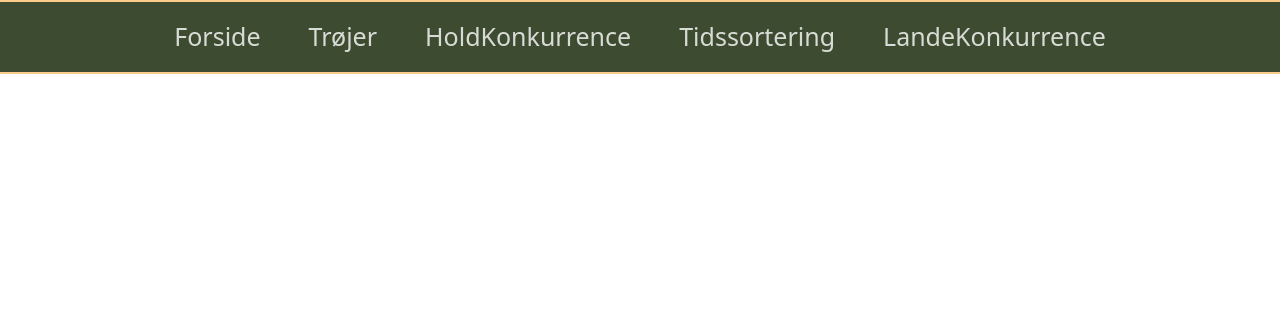
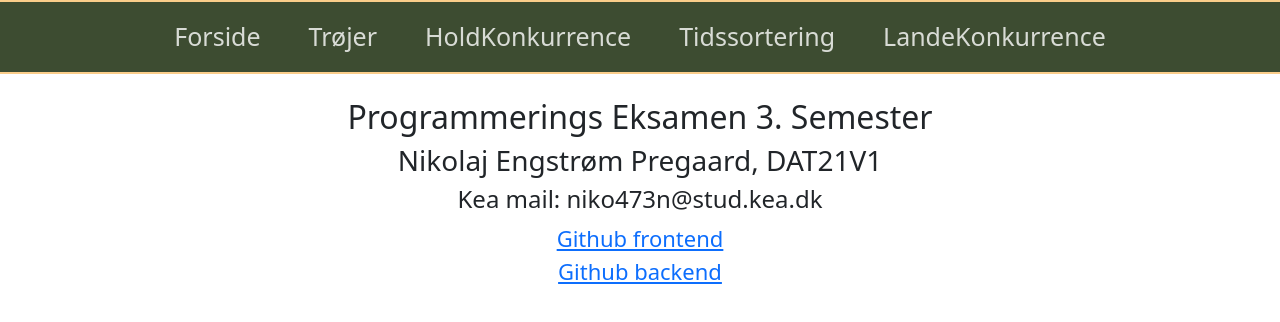
Before and after one commit to Zerkia/tourdefrontend, a website: page html/Index.html in a window 1280 px wide. Drawn offline with nearby package versions, Linux system fonts and the light colour scheme.

Commit message:
final commit

```diff
--- /dev/null
+++ b/css/index.css
@@ -0,0 +1,7 @@
+#container{
+  text-align: center;
+}
+
+a{
+  font-size: 22px;
+}
--- a/html/Header.html
+++ b/html/Header.html
@@ -3,7 +3,7 @@
 <body>
 <meta charset="UTF-8">
 <title>Header</title>
-<link rel="stylesheet" href="../css/generisk.css">
+<link rel="stylesheet" href="../css/header.css">
 <link rel="stylesheet" href="../css/bootstrap.css">
 
 <nav class="navbar navbar-expand-lg navbar-brown bg-brown">
--- a/html/Index.html
+++ b/html/Index.html
@@ -5,8 +5,20 @@
   <title>Index</title>
   <script src="https://cdnjs.cloudflare.com/ajax/libs/jquery/2.2.2/jquery.min.js"></script>
   <script src="../js/header.js"></script>
+  <link rel="stylesheet" href="../css/index.css">
 </head>
 <body>
   <div id="header"></div>
+  <br>
+  <div id="container">
+    <h2>Programmerings Eksamen 3. Semester</h2>
+    <h3>Nikolaj Engstrøm Pregaard, DAT21V1</h3>
+    <h4>Kea mail: niko473n@stud.kea.dk</h4>
+    <a href="http://github.com/Zerkia/tourdefrontend">Github frontend</a>
+    <br>
+    <a href="http://github.com/Zerkia/tourdebackend">Github backend</a>
+
+
+  </div>
 </body>
 </html>
```
Also changed, not shown: html/SortByTime.html (+3 -3 lines), css/header.css (renamed from css/generisk.css).
